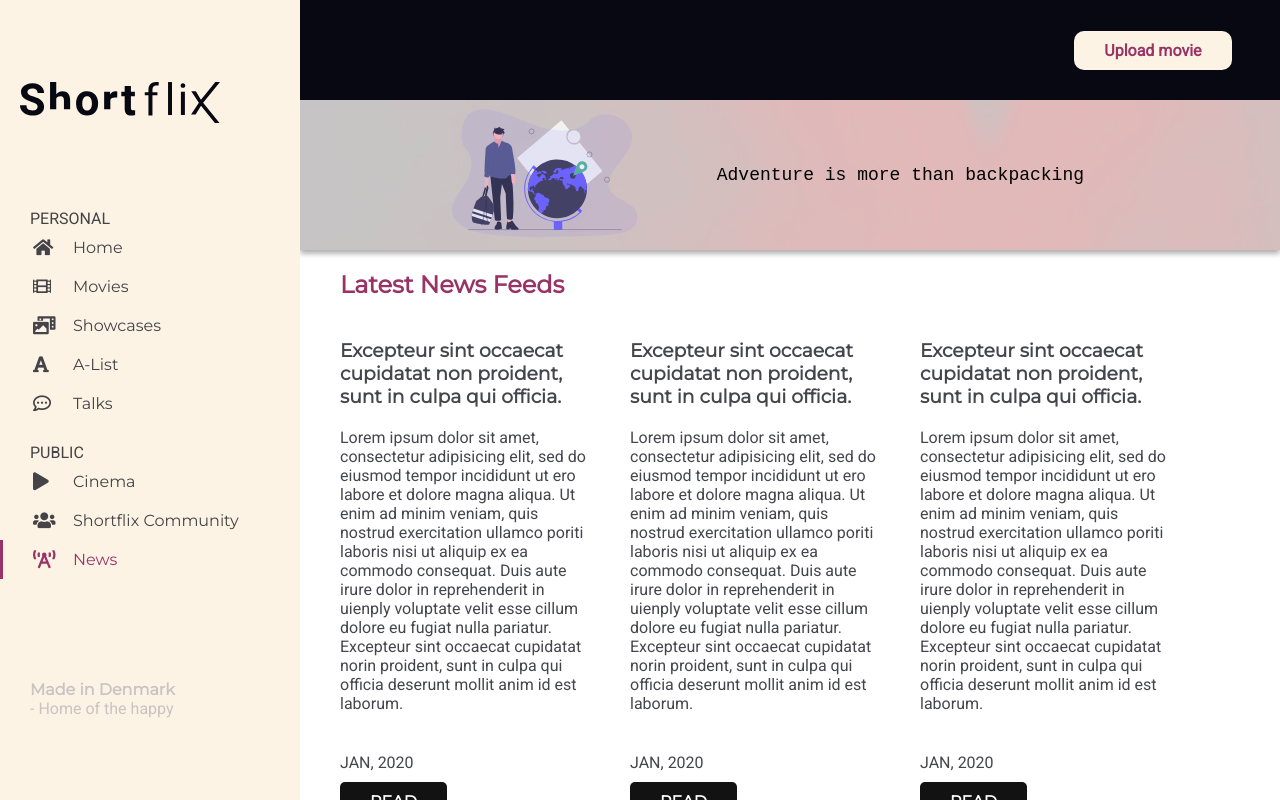
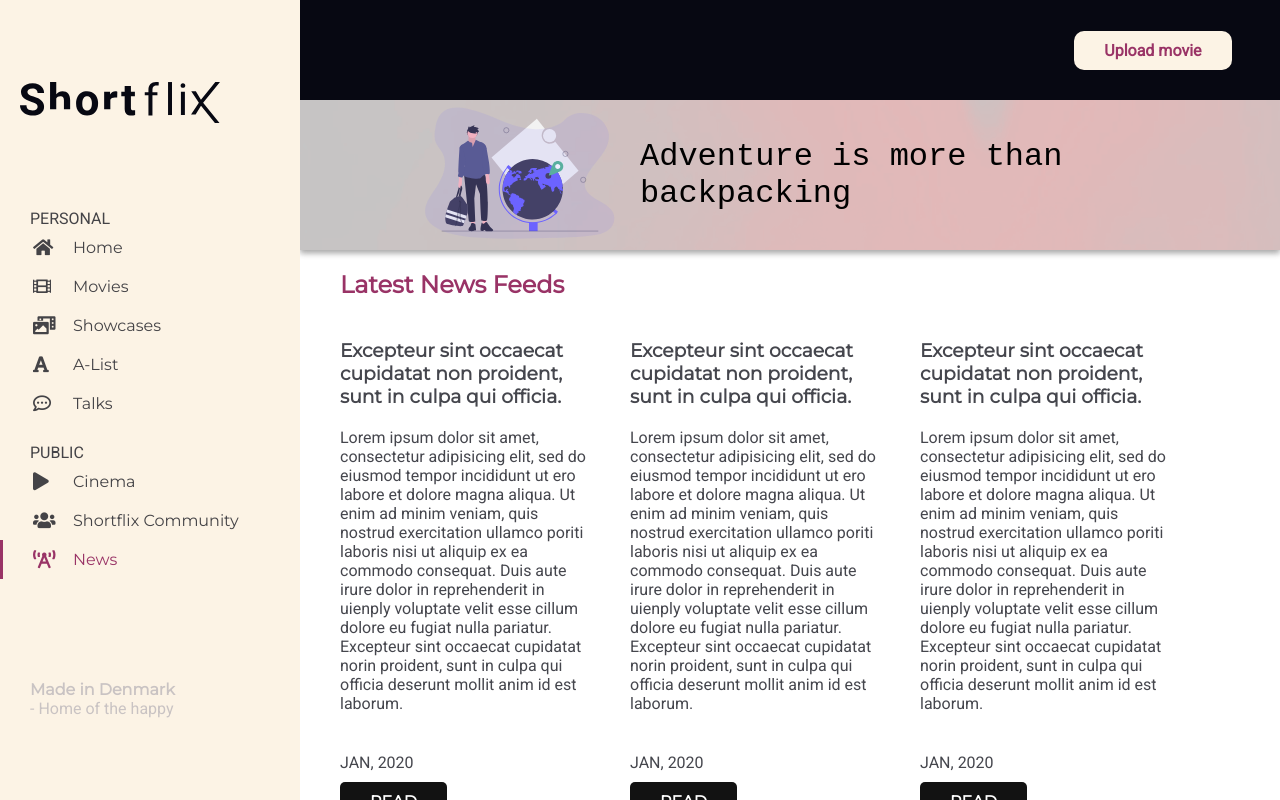
Before and after one commit to F3n-r1r/ShortFlix, a Vue app in the folder client/: page /Dashboard/News in a window 1280 px wide. Built offline with nearby package versions, Linux system fonts and the light colour scheme; no server answers; sample sign-in values are in the browser's storage.

Commit message:
fixed some of the styling issues

```diff
--- a/client/src/Layout/Components/Dashboard/Banner.vue
+++ b/client/src/Layout/Components/Dashboard/Banner.vue
@@ -35,39 +35,32 @@ export default {
     background-repeat: no-repeat;
     background-blend-mode: saturation;
     box-shadow: 0 3px 6px rgba(0,0,0,0.16), 0 3px 6px rgba(0,0,0,0.23);
-    @include flexRow(center, center);
+    @include flexRow(center, null);
 
         @include media(min, md) {
-            height: 150px;
-            @include flexRow(center, flex-start);
+           padding-left: 100px;
         }
 
     &__content {
         @include flexRow(center, center);
 
         &--headline  {
-            width: 40%;
             font-size: 16px;
             font-family: courier-std, monospace;
             font-style: normal;
             font-weight: 400;
 
             @include media(min, md) {
-                width: auto;
-                font-size: 18px;
-                position: absolute;
-                right: 20%;
+                font-size: 32px;
             }
         }
 
         img {
-            width: 50%;
-            height: auto;
+            max-height: 120px;
 
-            @include media(min, md) {
-                width: 20%;
-                position: absolute;
-                left: 15%;
+            @include media(min, sm) {
+                max-height: 150px;
+                padding: 0 20px;
             }
         }
     }
--- a/client/src/Layout/Views/Dashboard/Home.vue
+++ b/client/src/Layout/Views/Dashboard/Home.vue
@@ -239,18 +239,24 @@ export default {
         }
 
         .movie-section__row {
-            @include flexRow(null, null);
+            @include flexRow(null, space-evenly);
+            flex-wrap: wrap;
+
+            @include media(min, xs) {
+              flex-wrap: nowrap;
+            }
 
             .row__add-movie  {
-                display: none;
-                width: 200px;
+                @include flexColumn(center, center);
+                 width: 250px;
+                height: 135px;
                 margin-right: 15px;
                 background-color: getColor($lightTheme, primary);
                 cursor: pointer;
 
                 @include media(min, xs) {
-                    @include flexColumn(center, center);
-                    padding: 40px 0;
+                    width: 25%;
+                    padding: 4%;
                 }
 
                 &:hover > .add-movie__icon {
@@ -326,7 +332,7 @@ export default {
 
     .home-view__showcase-section {
         grid-row: 3;
-        padding: 20px 20px;
+        padding: 0px 20px;
 
         .showcase-section__headline {
             color: getColor($accents, primary);
@@ -335,18 +341,24 @@ export default {
         }
 
         .showcase-section__row {
-            @include flexRow(null, null);
+            @include flexRow(null, space-between);
+            flex-wrap: wrap;
+
+            @include media(min, xs) {
+                flex-wrap: nowrap;
+            }
 
             .row__add-showcase {
-                display: none;
-                width: 200px;
+                @include flexColumn(center, center);
+                width: 250px;
+                height: 135px;
                 margin-right: 15px;
                 background-color: getColor($lightTheme, primary);
                 cursor: pointer;
 
                 @include media(min, xs) {
-                    @include flexColumn(center, center);
-                    padding: 40px 0;
+                   width: 25%;
+                    padding: 4%;
                 }
 
                 &:hover > .add-showcase__icon {
--- a/client/src/Layout/Views/Dashboard/Movies.vue
+++ b/client/src/Layout/Views/Dashboard/Movies.vue
@@ -207,19 +207,24 @@ export default {
         }
 
         .movie-section__row {
-            @include flexRow(null, null);
-            padding-bottom: 40px;
+            @include flexRow(null, space-between);
+            flex-wrap: wrap;
+
+            @include media(min, xs) {
+                flex-wrap: nowrap;
+            }
 
             .row__add-movie  {
-                display: none;
-                width: 200px;
+                @include flexColumn(center, center);
+                width: 250px;
+                height: 135px;
                 margin-right: 15px;
                 background-color: getColor($lightTheme, primary);
                 cursor: pointer;
 
                 @include media(min, xs) {
-                    @include flexColumn(center, center);
-                    padding: 40px 0;
+                    width: 25%;
+                    padding: 4%;
                 }
 
                 &:hover > .add-movie__icon {
@@ -265,7 +270,7 @@ export default {
                                 position: relative;
                                 object-fit: contain;
                                 height: 100%;
-                                width:100%;
+                                width: 100%;
                             }
 
                             .img-container__title-container {
--- a/client/src/Layout/Views/Dashboard/Profile.vue
+++ b/client/src/Layout/Views/Dashboard/Profile.vue
@@ -123,9 +123,7 @@ export default {
 				@include media(min, sm) {
 					width: 200px;
 					align-self: center;
-					position: absolute;
-					left: 10%;
-					top: 20%;
+					top: 90px;
 				}
 			}
 		}
--- a/client/src/Layout/Views/Dashboard/Showcases.vue
+++ b/client/src/Layout/Views/Dashboard/Showcases.vue
@@ -56,14 +56,19 @@ export default {
         .showcase-section__headline {
             color: getColor($accents, primary);
             font-size: 18px;
-            margin-bottom: 20px;
+            margin: 30px 0 10px 0;
         }
 
         .showcase-section__row {
             @include flexRow(null, space-between);
+            flex-wrap: wrap;
 
+            @include media(min, xs) {
+              @include flexRow(null, space-between);
+              flex-wrap: nowrap;
+
+            }
             .row__add-showcase {
-                display: none;
                 width: 250px;
                 height: 135px;
                 margin-right: 15px;
```
Also changed, not shown: 4 other files (tests, documents, lock files or other folders).
